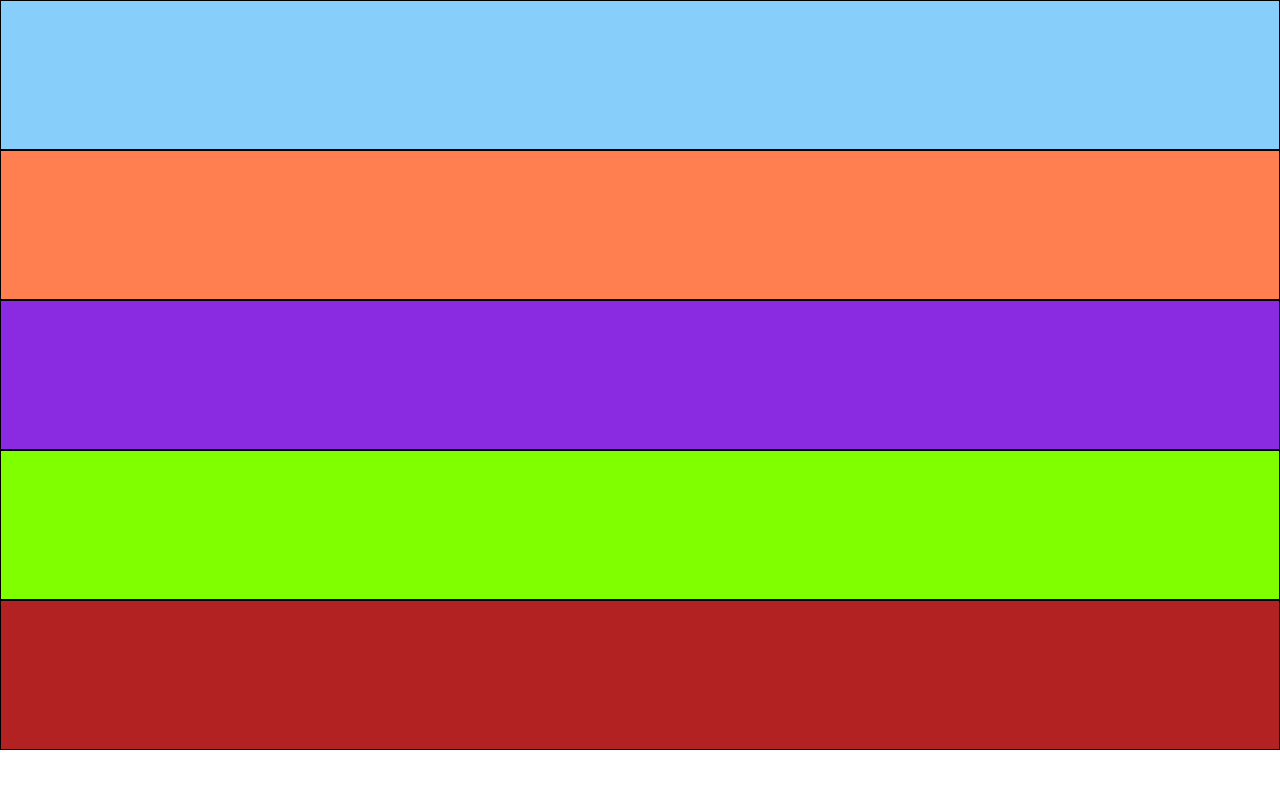
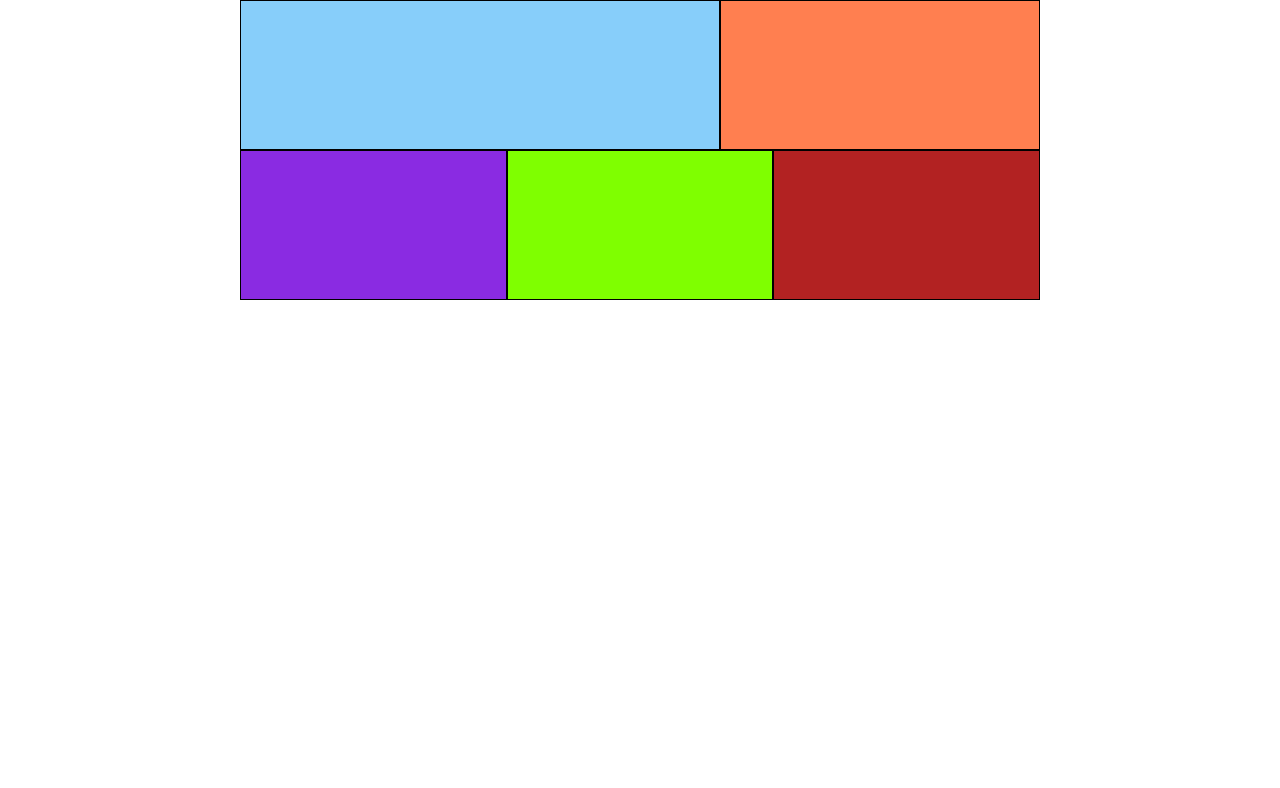
Before and after one commit to davidmgilo/ResponsiveLayouts, a plain HTML site: page mostlyfluid.html in a window 1280 px wide. Drawn offline with Linux system fonts and the light colour scheme.

Commit message:
mostly fluid III

```diff
--- a/mostlyfluid.html
+++ b/mostlyfluid.html
@@ -16,6 +16,9 @@ body{
 }
 
 .container{
+  display: flex;
+  display: -webkit-flex;
+  flex-flow: row wrap;
   margin: 0px;
   padding: 0px;
   width: 100%;
@@ -52,8 +55,29 @@ body{
   background-color: firebrick;
 }
 
-@media (min-width: ){
+@media (min-width: 600px){
+ .c2, .c3, .c4, .c5 {
+     width: 50%;
+ }
+}
 
+@media (min-width: 800px){
+  .container{
+      width: 800px;
+      margin-left: auto;
+      margin-right: auto;
+  }
+  .c1 {
+      width: 60%;
+  }
+
+  .c2 {
+      width: 40%;
+  }
+
+  .c3, .c4, .c5 {
+      width: 33.33%;
+  }
 }
 
 
```
